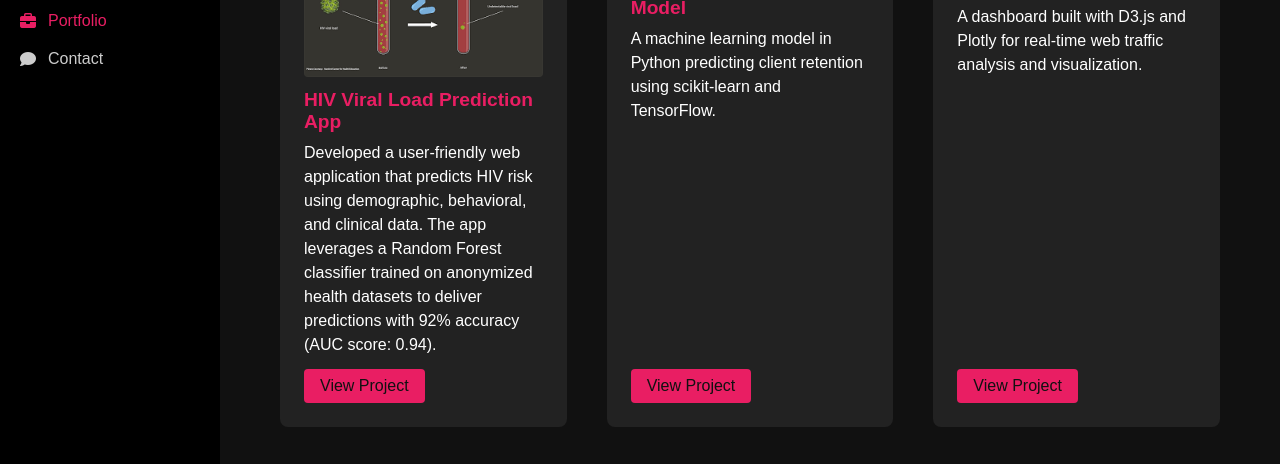
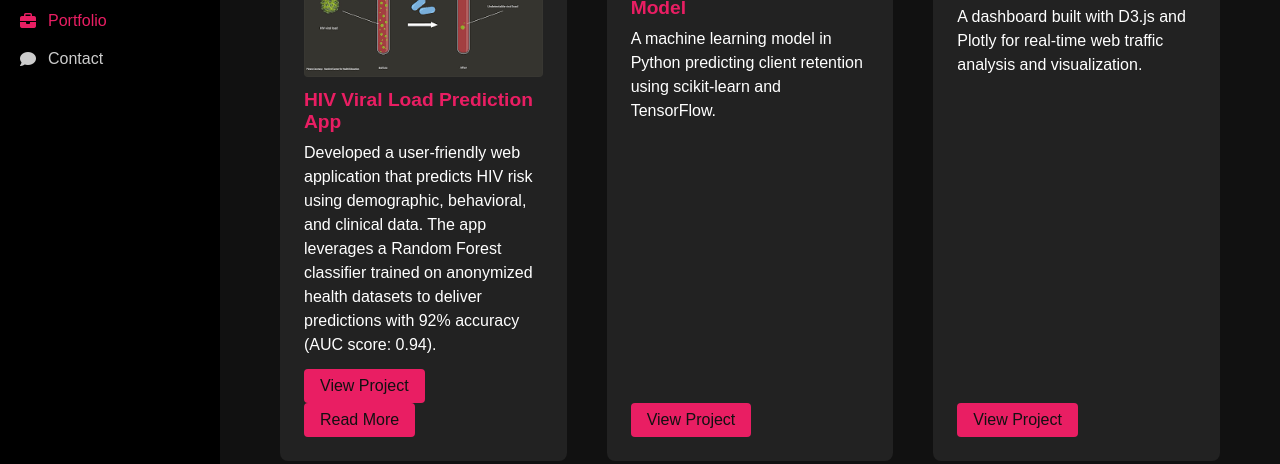
Before and after one commit to DoziemMetrics/Dozie_Portfolio, a plain HTML site: page portfolio.html in a window 1280 px wide. Shown: the part 216-680 px from the top of the page. Drawn offline with Linux system fonts and the light colour scheme.

Commit message:
Update portfolio.html

```diff
--- a/portfolio.html
+++ b/portfolio.html
@@ -72,6 +72,7 @@
           <h3>HIV Viral Load Prediction App</h3>
           <p>Developed a user-friendly web application that predicts HIV risk using demographic, behavioral, and clinical data. The app leverages a Random Forest classifier trained on anonymized health datasets to deliver predictions with 92% accuracy (AUC score: 0.94).</p>
           <a href="https://suppressionprediction.streamlit.app/" target="_blank">View Project</a>
+          <a href="https://github.com/DoziemMetrics/Suppression_Prediction/blob/main/README.md" target="_blank">Read More</a>
         </div>
         <div class="project-card">
           <img src="PROJECT2_IMAGE_URL" alt="Predictive Retention Model">
```
